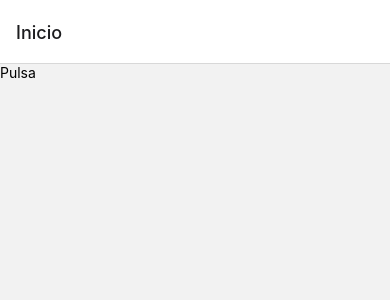
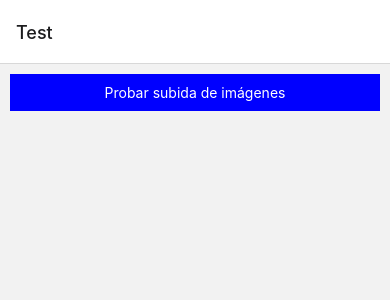
Before and after one commit to ripollvictor/room-for-you, a React Native app: screen /Test in a window 390 px wide. Before the commit this address had no page. Shown: the top 300 px of the page. Built offline with nearby package versions, Linux system fonts and the light colour scheme.

Commit message:
innit branch

```diff
--- a/src/navigation/MainNavigator.js
+++ b/src/navigation/MainNavigator.js
@@ -14,7 +14,19 @@ import { BottomTabNavigator } from './TabNavigator'
 
 const Stack = createStackNavigator()
 
+import TestTime from '../../tests/carga-imagenes/TestTime'
+const pruebas = true
+
 const MainNavigator = () => {
+
+    if (pruebas) {
+        return(
+            <Stack.Navigator>
+                <Stack.Screen name='Test' component={ TestTime } />
+            </Stack.Navigator>
+        )
+    }
+
     return(
         <Stack.Navigator>
             <Stack.Screen name='Inicio' component={ InicioScreen } />
--- /dev/null
+++ b/tests/carga-imagenes/TestTime.js
@@ -0,0 +1,40 @@
+import React, { useState } from 'react'
+import { View, Text, Pressable } from 'react-native'
+import { subirArchivo } from '../../src/database/helper.js'
+
+const TestTime = () => {
+    const [tiempo, setTiempo] = useState(0)
+
+    const testSubirImagen = () => {
+        console.time('test')
+        let x = 0
+        for (let i = 0; i < 100000000; i += 0.01) {
+            x = i
+        }
+        console.timeEnd('test')
+    }
+
+    return(
+        <View
+            style={{
+                flex: 1,
+                flexDirection: 'column',
+                padding: 10
+            }}
+        >
+            <Pressable
+                style={{
+                    backgroundColor: 'blue',
+                    padding: 10,
+                    marginBottom: 10,
+                    alignItems: 'center'
+                }}
+                onPress={() => { testSubirImagen() }}
+            >
+                <Text style={{color: 'white'}}>Probar subida de imágenes</Text>
+            </Pressable>
+        </View>
+    )
+}
+
+export default TestTime
```
